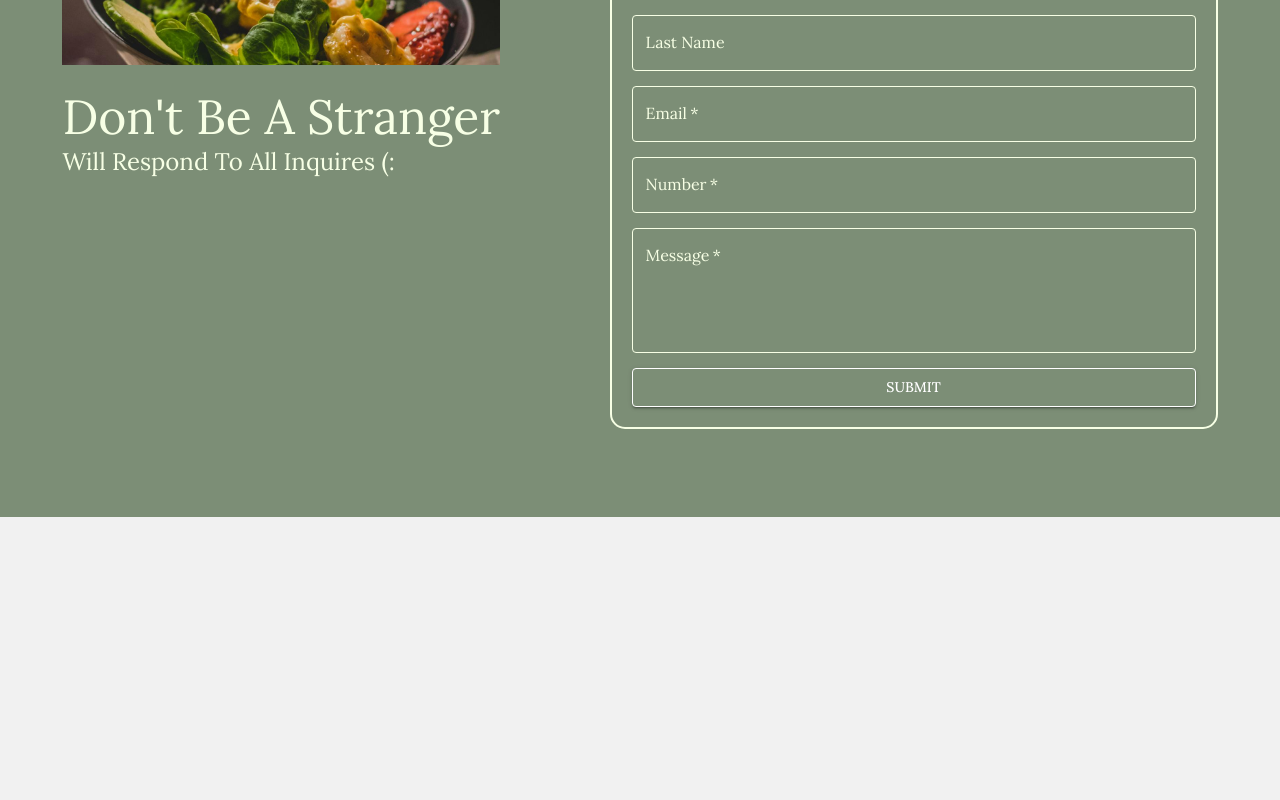
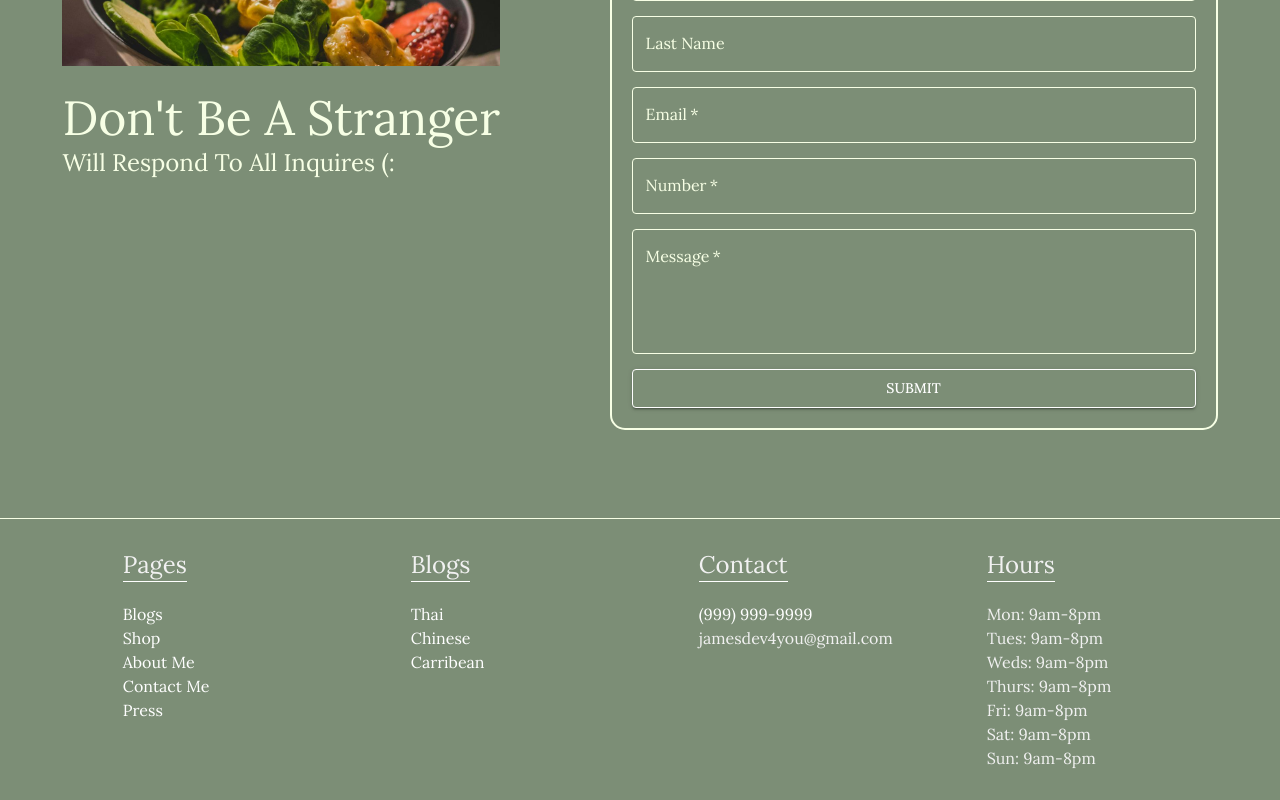
Before and after one commit to jamesdev4you/slim-and-savory, a React (Create React App) app: page / in a window 1280 px wide. Shown: the part 3858-4658 px from the top of the page. Before the commit the page ends 4375 px from the top, so only its background shows below. Built offline with nearby package versions, Linux system fonts and the light colour scheme.

Commit message:
home page for surface LOL done

```diff
--- /dev/null
+++ b/src/PageComponents/Footer/footer.js
@@ -0,0 +1,205 @@
+import React, { useEffect, useState } from "react";
+import { Typography, Box } from "@mui/material";
+import { NavLink } from "react-router-dom";
+import "../../index.css";
+import "../../navlink.css";
+
+const Footer = () => {
+  return (
+    <Box
+      sx={{ width: "100%", height: "100%", backgroundColor: "primary.main" }}
+    >
+      <Box
+        sx={{
+          width: "90%",
+          height: "auto",
+          margin: "auto",
+          display: "flex",
+          justifyContent: "space-around",
+          alignItems: "start",
+          flexWrap: "wrap",
+          color: "background.default",
+        }}
+      >
+        <Box
+          sx={{
+            width: {
+              xl: "20%",
+              lg: "20%",
+              md: "50%",
+              sm: "50%",
+              xs: "90%",
+            },
+            height: "90%",
+            display: "flex",
+            flexDirection: "column",
+            alignItems: "start",
+            padding: "30px",
+          }}
+        >
+          <Typography
+            sx={{
+              fontFamily: "Birds",
+              marginBottom: "20px",
+              borderBottom: "1px solid white",
+            }}
+            variant="h5"
+          >
+            {" "}
+            Pages{" "}
+          </Typography>
+          <Typography>
+            <NavLink to="/" className="nav_link">
+              {" "}
+              Blogs{" "}
+            </NavLink>
+          </Typography>
+          <Typography>
+            {" "}
+            <NavLink to="/shop" className="nav_link">
+              Shop
+            </NavLink>{" "}
+          </Typography>
+          <Typography>
+            {" "}
+            <NavLink to="/aboutme" className="nav_link">
+              About Me
+            </NavLink>{" "}
+          </Typography>
+          <Typography>
+            {" "}
+            <NavLink to="/contactme" className="nav_link">
+              Contact Me
+            </NavLink>{" "}
+          </Typography>
+          <Typography>
+            {" "}
+            <NavLink to="/contactme" className="nav_link">
+              Press
+            </NavLink>{" "}
+          </Typography>
+        </Box>
+        <Box
+          sx={{
+            width: {
+              xl: "20%",
+              lg: "20%",
+              md: "50%",
+              sm: "50%",
+              xs: "90%",
+            },
+            height: "90%",
+            display: "flex",
+            flexDirection: "column",
+            alignItems: "start",
+            padding: "30px",
+          }}
+        >
+          <Typography
+            sx={{
+              fontFamily: "Birds",
+              marginBottom: "20px",
+              borderBottom: "1px solid white",
+            }}
+            variant="h5"
+          >
+            {" "}
+            Blogs{" "}
+          </Typography>
+          <Typography>
+            {" "}
+            <NavLink to="/appointment" className="nav_link">
+              Thai{" "}
+            </NavLink>{" "}
+          </Typography>
+          <Typography>
+            {" "}
+            <NavLink to="/appointment" className="nav_link">
+              Chinese
+            </NavLink>{" "}
+          </Typography>
+          <Typography>
+            {" "}
+            <NavLink to="/appointment" className="nav_link">
+              Carribean
+            </NavLink>{" "}
+          </Typography>
+        </Box>
+        <Box
+          sx={{
+            width: {
+              xl: "20%",
+              lg: "20%",
+              md: "50%",
+              sm: "50%",
+              xs: "90%",
+            },
+            height: "90%",
+            display: "flex",
+            flexDirection: "column",
+            alignItems: "start",
+            padding: "30px",
+          }}
+        >
+          <Typography
+            sx={{
+              fontFamily: "Birds",
+              marginBottom: "20px",
+              borderBottom: "1px solid white",
+            }}
+            variant="h5"
+          >
+            {" "}
+            Contact{" "}
+          </Typography>
+          <Typography>
+            <a
+              href="tel:7274879698"
+              style={{ color: "white", textDecoration: "none" }}
+            >
+              (999) 999-9999
+            </a>
+          </Typography>
+          <Typography> jamesdev4you@gmail.com</Typography>
+        </Box>
+        <Box
+          sx={{
+            width: {
+              xl: "20%",
+              lg: "20%",
+              md: "50%",
+              sm: "50%",
+              xs: "90%",
+            },
+            height: "90%",
+            display: "flex",
+            flexDirection: "column",
+            alignItems: "start",
+            padding: "30px",
+          }}
+        >
+          <Typography
+            sx={{
+              fontFamily: "Birds",
+              marginBottom: "20px",
+              borderBottom: "1px solid white",
+            }}
+            variant="h5"
+          >
+            {" "}
+            Hours{" "}
+          </Typography>
+          <Typography> Mon: 9am-8pm</Typography>
+          <Typography> Tues: 9am-8pm</Typography>
+          <Typography> Weds: 9am-8pm</Typography>
+          <Typography> Thurs: 9am-8pm</Typography>
+          <Typography> Fri: 9am-8pm </Typography>
+          <Typography> Sat: 9am-8pm </Typography>
+          <Typography> Sun: 9am-8pm </Typography>
+        </Box>
+      </Box>
+    </Box>
+  );
+};
+
+export default Footer;
--- a/src/PageComponents/Home/home.js
+++ b/src/PageComponents/Home/home.js
@@ -6,6 +6,7 @@ import HomeLearnMore from "./homeLearnMore.js";
 import HomeBlog from "./homeBlog.js";
 import HomeShop from "./homeShop.js";
 import HomeContact from "./homeContact/homeContact.js";
+import Footer from "../Footer/footer.js";
 import { Box } from "@mui/material";
 
 const home = () => {
@@ -45,7 +46,22 @@ const home = () => {
         }}
       />
       <HomeShop />
+      <Box
+        sx={{
+          width: "100%",
+          height: "1px",
+          backgroundColor: "background.line",
+        }}
+      />
       <HomeContact />
+      <Box
+        sx={{
+          width: "100%",
+          height: "1px",
+          backgroundColor: "secondary.main",
+        }}
+      />
+      <Footer />
     </div>
   );
 };
--- a/src/navlink.css
+++ b/src/navlink.css
@@ -1,11 +1,11 @@
 a.nav_link:hover {
   cursor: pointer;
-  color: #7c8e76;
+  color: #373e02;
 }
 
 .nav_link {
   text-decoration: none;
-  color: black;
+  color: white;
 }
 
 .nav_links {
```
